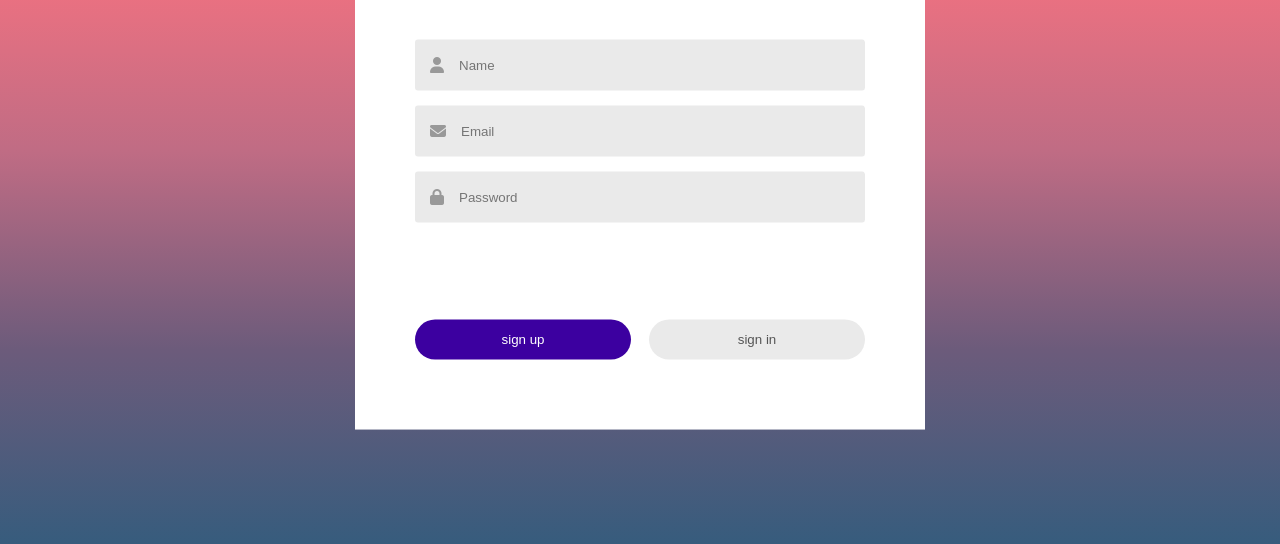
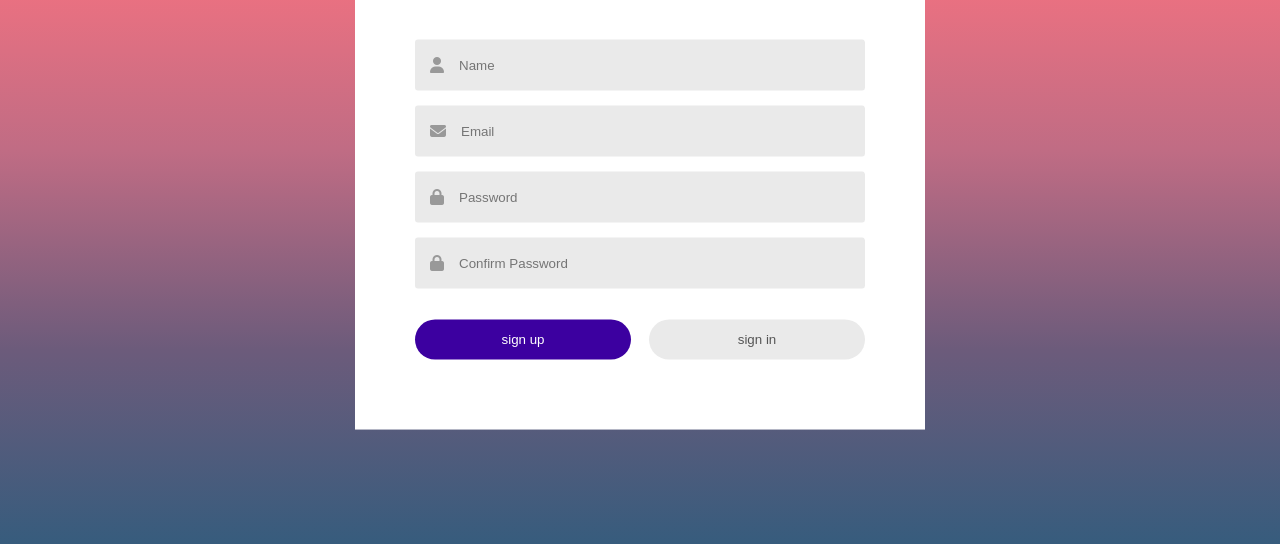
Before and after one commit to anderzander/AssetCompass, a website: page client(frontend)/login.html in a window 1280 px wide. Both pictures are taken after a click on the button "sign up". Shown: the part 250-794 px from the top of the page. Drawn offline with Linux system fonts and the light colour scheme.

Commit message:
comfirm field

```diff
--- a/client(frontend)/js/login.js
+++ b/client(frontend)/js/login.js
@@ -4,16 +4,20 @@ let signupBtn = document.getElementById("signupBtn");
 let signinBtn = document.getElementById("signinBtn");
 let nameField = document.getElementById("nameField");
 let title = document.getElementById("title");
+let confirmPasswordField = document.getElementById('confirmPasswordField');
+
 
 signinBtn.onclick = function (){
     nameField.style.maxHeight = "0";
     title.innerHTML = "Sign In";
     signupBtn.classList.add("disable");
     signinBtn.classList.remove("disable");
+    confirmPasswordField.style.maxHeight= "0";
 }
 signupBtn.onclick = function (){
     nameField.style.maxHeight = "60px";
     title.innerHTML = "Sign Up";
     signupBtn.classList.remove("disable");
     signinBtn.classList.add("disable");
+    confirmPasswordField.style.maxHeight = "60px";
 }
--- a/client(frontend)/login.html
+++ b/client(frontend)/login.html
@@ -14,11 +14,9 @@
 </div>
 </header>
 <div class="login-container">
-
-
     <div class="form-box">
     <h2 id="title">Sign Up</h2>
-        <form>
+        <form action="register.php" method="post">
             <div class="input-group">
                 <div class="input-field" id="nameField">
                     <i class="fa-solid fa-user"></i>
@@ -38,13 +36,19 @@
                         <input type="password" id="password" placeholder="Password" name="password" required>
                     </label>
                 </div>
+                <div class="input-field" id="confirmPasswordField">
+                    <i class="fa-solid fa-lock"></i>
+                    <label>
+                        <input type="password" id="confirmPassword" placeholder="Confirm Password" required>
+                    </label>
+                </div>
             </div>
             <div class="btn-field">
                 <button type="button" id="signupBtn">sign up</button>
                 <button type="button" id="signinBtn" class="disable">sign in</button>
             </div>
+
         </form>
-
 </div>
 </div>
 <script src="js/login.js"></script>
```
